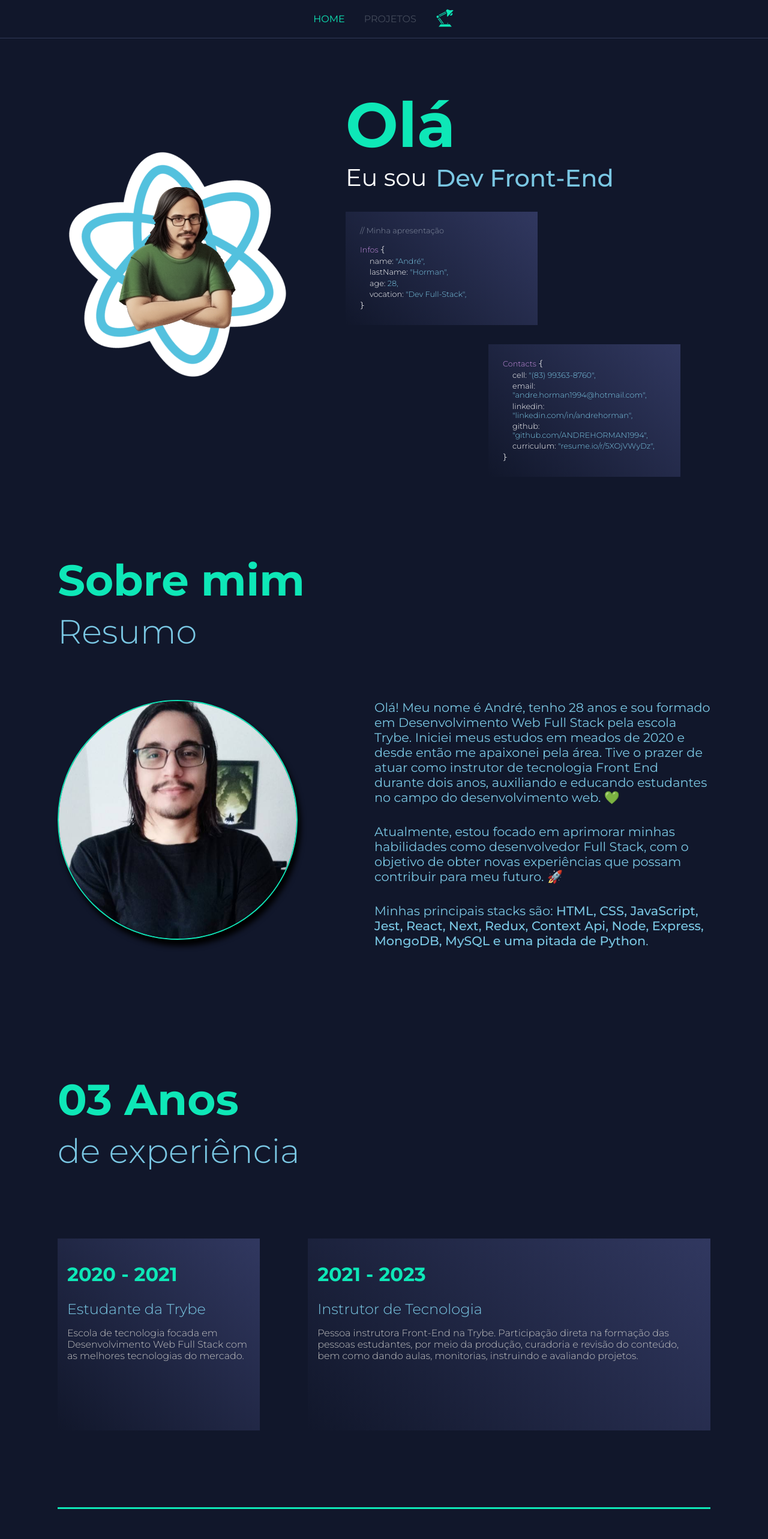
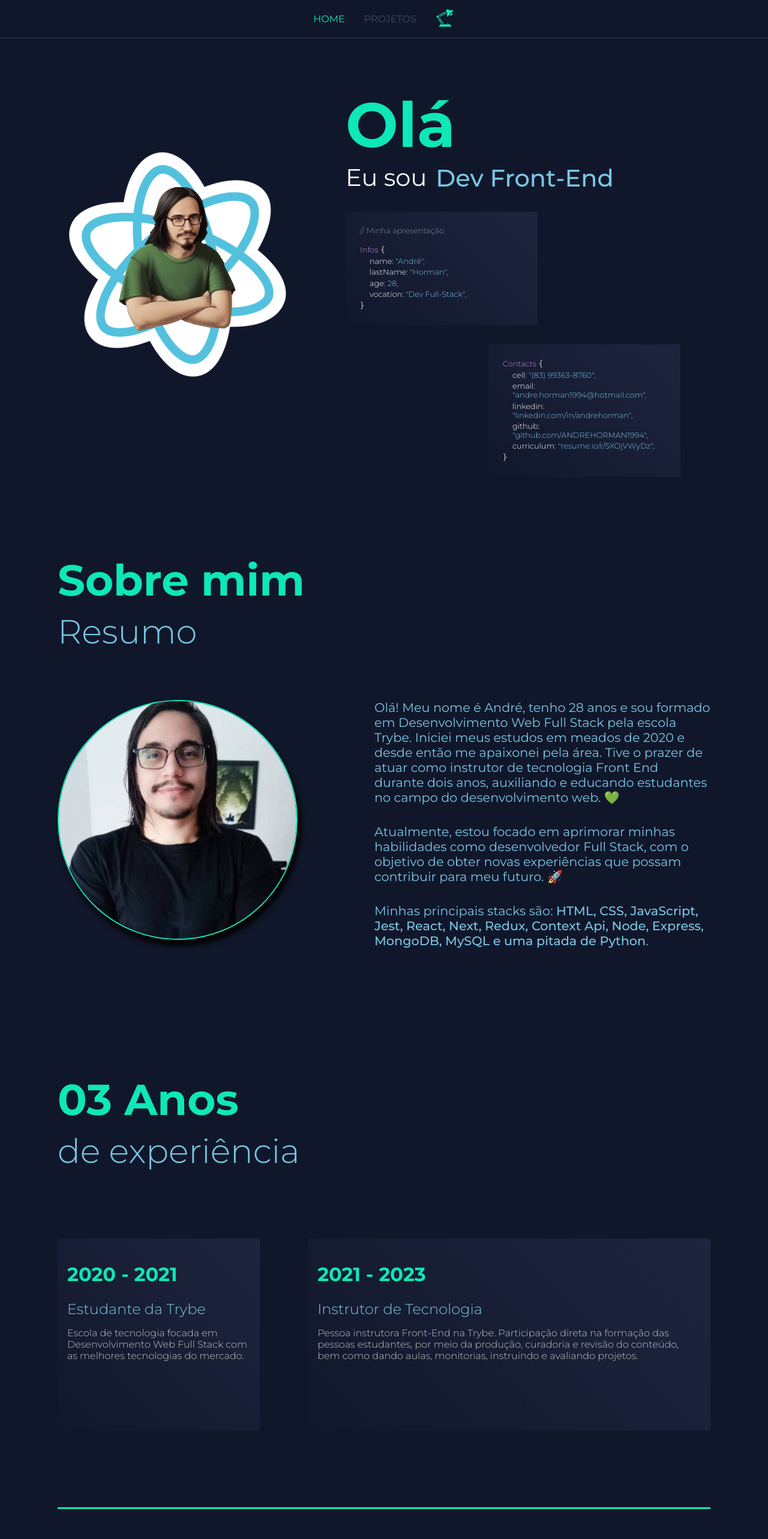
Before and after one commit to ANDREHORMAN1994/portfolio-andre, a Next.js app: page / in a window 1280 px wide. Shown: the top 2566 px of the page at 60% size. Built offline with nearby package versions, Linux system fonts and the light colour scheme; no server answers.

Commit message:
:sparkles: feat: finalizando animacoes

```diff
--- a/src/components/About/index.tsx
+++ b/src/components/About/index.tsx
@@ -16,7 +16,7 @@ export function About() {
   return (
     <Container>
       <Title title="Sobre mim" description="Resumo" />
-      <section>
+      <section data-aos="fade-up">
         <img
           className={showImg ? 'picture' : ''}
           src={picture}
--- a/src/components/Experiences/ExperienceItem.tsx
+++ b/src/components/Experiences/ExperienceItem.tsx
@@ -8,7 +8,7 @@ interface ItemProps {
 
 function ExperienceItem({ year, status, description }: ItemProps) {
   return (
-    <ItemContainer>
+    <ItemContainer data-aos="fade-up">
       <div>
         <h1>{year}</h1>
         <h2>{status}</h2>
--- a/src/components/FormContact/Form.tsx
+++ b/src/components/FormContact/Form.tsx
@@ -2,7 +2,7 @@ import { FormContainer, Input, TextArea } from './styles';
 
 function Form() {
   return (
-    <FormContainer>
+    <FormContainer data-aos="fade-up">
       <Input type="text" placeholder="Nome" required />
       <Input type="email" placeholder="E-mail" required />
       <TextArea placeholder="Mensagem" required />
--- a/src/components/HomeHero/index.tsx
+++ b/src/components/HomeHero/index.tsx
@@ -17,7 +17,7 @@ function HomeHero() {
           alt="Meu Avatar"
         />
       </div>
-      <div>
+      <div data-aos="fade-up">
         <TextContainer>
           <h1>Olá</h1>
           <DynamicContainer>
--- a/src/components/Knowledges/KnowledgeItem.tsx
+++ b/src/components/Knowledges/KnowledgeItem.tsx
@@ -3,7 +3,7 @@ import CarouselItem from './types';
 
 function KnowledgeItem({ title, icon }: CarouselItem) {
   return (
-    <ContainerItem>
+    <ContainerItem data-aos="fade-up">
       <p>{title}</p>
       {icon}
     </ContainerItem>
--- a/src/components/ProjectCard/index.tsx
+++ b/src/components/ProjectCard/index.tsx
@@ -9,7 +9,7 @@ interface ProjectCardProps {
 
 export function ProjectCard({ title, type, imgUrl }: ProjectCardProps) {
   return (
-    <Container imgUrl={imgUrl}>
+    <Container imgUrl={imgUrl} data-aos="fade-up">
       <Link href={`/projects/${title}`}>
         <a>
           <div className="overlay" />
--- a/src/components/ProjectCard/styles.ts
+++ b/src/components/ProjectCard/styles.ts
@@ -35,6 +35,7 @@ export const Container = styled.div<ContainerProps>`
       h1 {
         color: ${({ theme }) => theme.primary};
         font-size: 1.5rem;
+        text-shadow: 2px 2px 4px rgb(0 0 0 / 50%);
       }
       h2 {
         color: ${({ theme }) => theme.secondary};
--- a/src/components/Projects/ProjectItem.tsx
+++ b/src/components/Projects/ProjectItem.tsx
@@ -14,7 +14,7 @@ const IMG =
 
 function ProjectItem({ title, type, pathId, imgURL }: Props) {
   return (
-    <ProjectContainer imgURL={imgURL || IMG}>
+    <ProjectContainer imgURL={imgURL || IMG} data-aos="fade-up">
       <section>
         <div className="overlay" />
         <div className="text">
--- a/src/components/Title/index.tsx
+++ b/src/components/Title/index.tsx
@@ -9,7 +9,7 @@ interface TitleProps {
 
 function Title({ title, description }: TitleProps) {
   return (
-    <Container>
+    <Container data-aos="fade-right">
       <h1>{title}</h1>
       {description && <h2>{description}</h2>}
     </Container>
--- a/src/pages/index.tsx
+++ b/src/pages/index.tsx
@@ -1,3 +1,5 @@
+import Aos from 'aos';
+import 'aos/dist/aos.css';
 import { useEffect, useState } from 'react';
 import { About } from '../components/About';
 import { Experiences } from '../components/Experiences';
@@ -14,6 +16,7 @@ function Home({ status, setStatus }) {
   const [loading, setLoading] = useState(true);
 
   useEffect(() => {
+    Aos.init({ duration: 1500 });
     setTimeout(() => setLoading(false), 2000);
   }, []);
 
--- a/src/pages/projects/[project]/index.tsx
+++ b/src/pages/projects/[project]/index.tsx
@@ -22,7 +22,7 @@ function ProjectDetails({ status, setStatus }) {
         imgUrl="https://img.freepik.com/vetores-premium/projeto-de-construcao_24877-45619.jpg?w=2000"
       />
 
-      <main>
+      <main data-aos="fade-up">
         <p>
           Lorem ipsum dolor sit amet consectetur adipisicing elit. Explicabo
           placeat temporibus maxime tempora, quo dicta. Voluptate voluptatum
--- a/src/styles/theme.ts
+++ b/src/styles/theme.ts
@@ -4,7 +4,7 @@ export const themeDark = {
   primary: '#0EE7B7',
   // primary: '#9871F5',
   secondary: '#7AC7E3',
-  gradient: 'linear-gradient(225deg, #313860 0%, #11172B 100%);',
+  gradient: 'linear-gradient(225deg, #1E253E 0%, #11172B 100%);',
   text: '#848DA0',
   textHighlight: '#444B5B',
   textLight: '#C4C4C4',
@@ -19,9 +19,10 @@ export const themeDark = {
 export const themeLight = {
   background: '#FFFFFF',
   backgroundLight: '#848DA0',
-  primary: '#9010e5',
+  primary: '#0f64e2',
+  // primary: '#9010e5',
   secondary: '#207abf',
-  gradient: 'linear-gradient(225deg, #313860 0%, #11172B 100%);',
+  gradient: 'linear-gradient(225deg, #1E253E 0%, #11172B 100%);',
   text: '#848DA0',
   textHighlight: '#666666',
   textPure: '#000',
```
Also changed, not shown: 1 other file (tests, documents, lock files or other folders).
